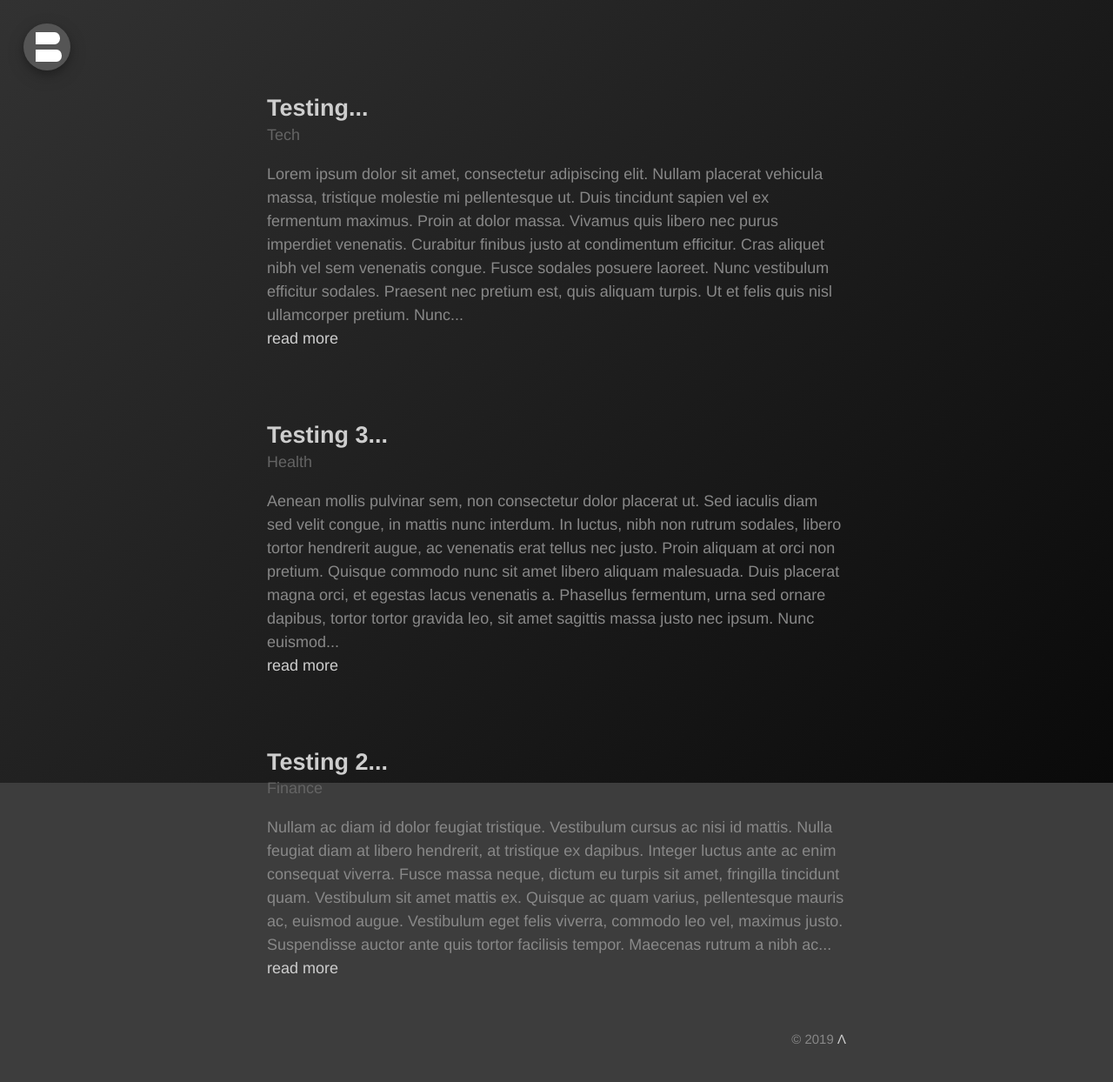
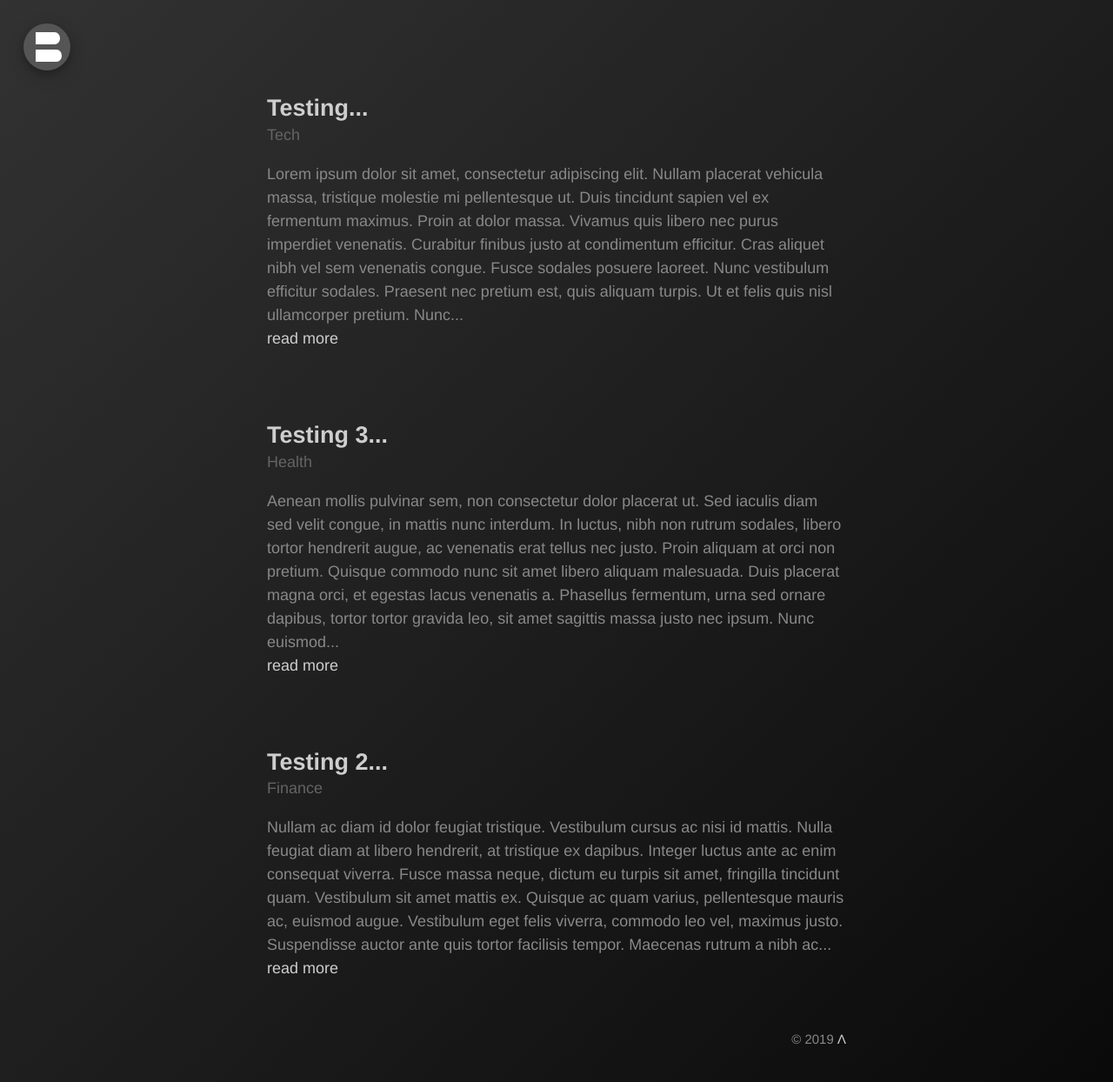
Before and after one commit to bonina/bonina.github.io, a Jekyll site: the page built from index.html, in a window 1280 px wide. Shown: the whole page at 87% size. Built offline with Jekyll 4.4.1, drawn with Linux system fonts in a browser that asks for light colours; the list of posts is cut into pages by our own code; before the commit the page ends 1208 px from its top, so only the background shows below that.

Commit message:
Update _layout.scss

```diff
--- a/_sass/_layout.scss
+++ b/_sass/_layout.scss
@@ -13,13 +13,13 @@
   padding: 0;
   //min-height: 100vh;
   //min-width: 100%;
-  height: 100vh;
-  //min-height: 100%;
-  //min-width: 100%;
-  width: 100%;
+  //height: 100vh;
+  min-height: 100%;
+  min-width: 100%;
+  //width: 100%;
   position: relative;
   top: 0;
-  bottom: 100vh;
+  //bottom: 100vh;
   left: 0;
   z-index: 1;
   //padding: 4em;
```
